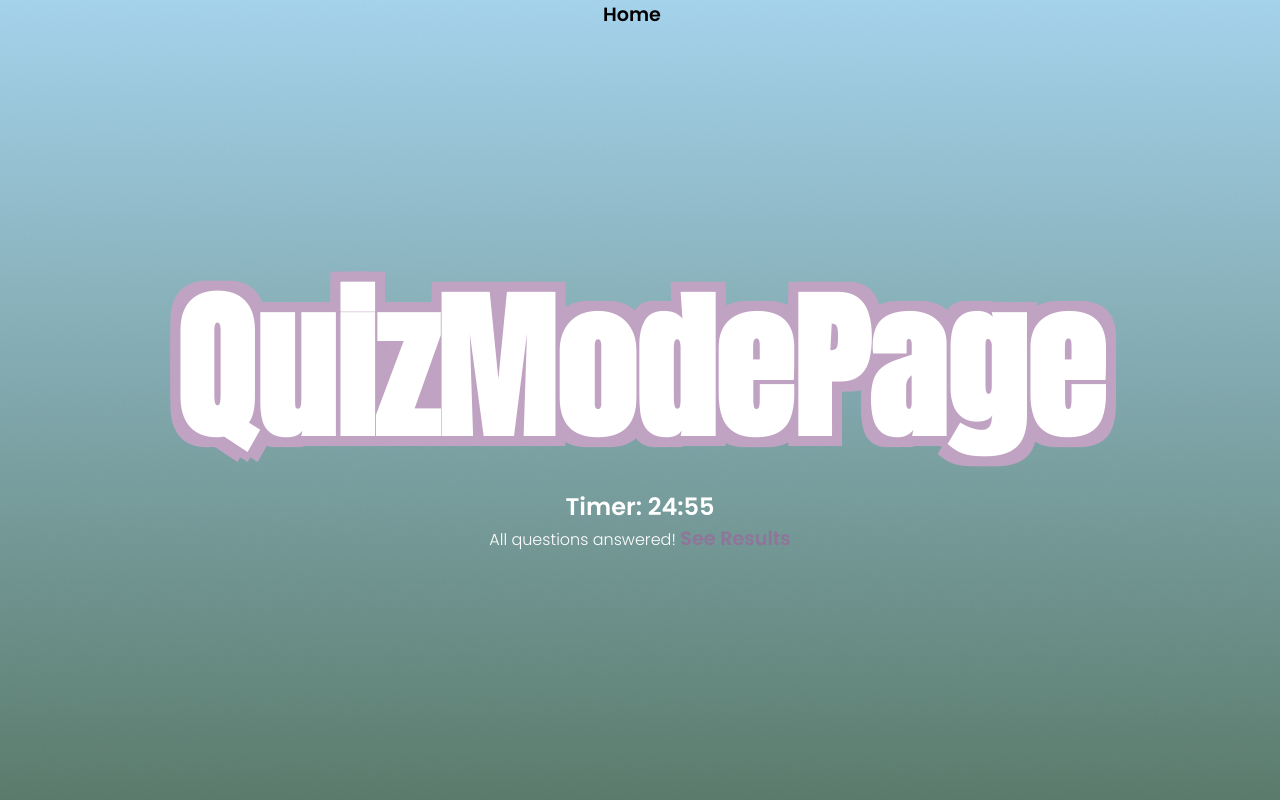
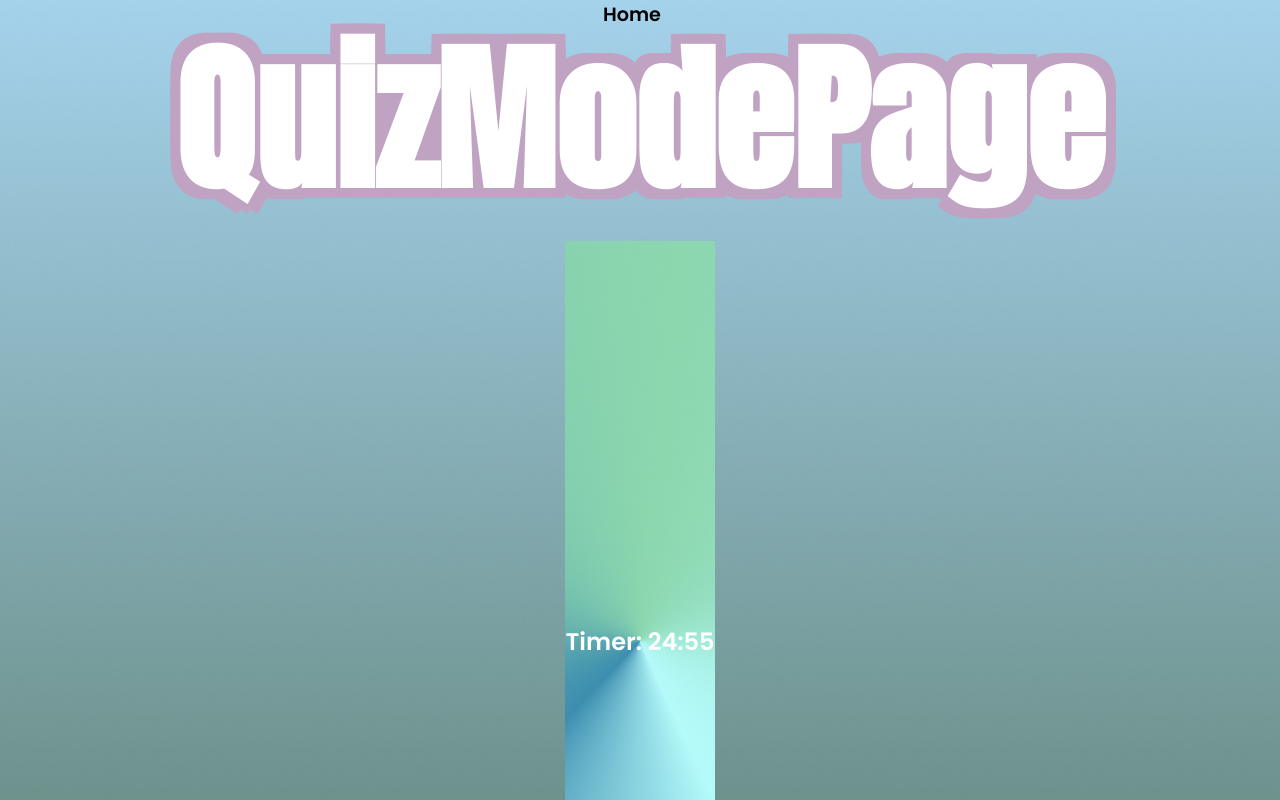
Before and after one commit to AleFin95/QuizWiz-Client, a React (Vite) app in the folder QuizWiz/: page /test/quiz in a window 1280 px wide. Shown: the top 800 px of the page. Built offline with nearby package versions, Linux system fonts and the light colour scheme.

Commit message:
fix the timer page background

```diff
--- a/QuizWiz/src/components/Timer/index.jsx
+++ b/QuizWiz/src/components/Timer/index.jsx
@@ -63,7 +63,7 @@
   }
 
   return (
-    <div>
+    <div className='timer'>
 
 
 
@@ -76,7 +76,7 @@
       ) : (
 
         <>
-        <h1>Timer: {Math.floor(remainingSeconds / 60)}:{remainingSeconds % 60}</h1>
+        {/* <h1>Timer: {Math.floor(remainingSeconds / 60)}:{remainingSeconds % 60}</h1> */}
             <label>
                 Set Minutes:
                 <input type="number" min={0} value={initialMinutes} onChange={handleMinutesChange} />
```
